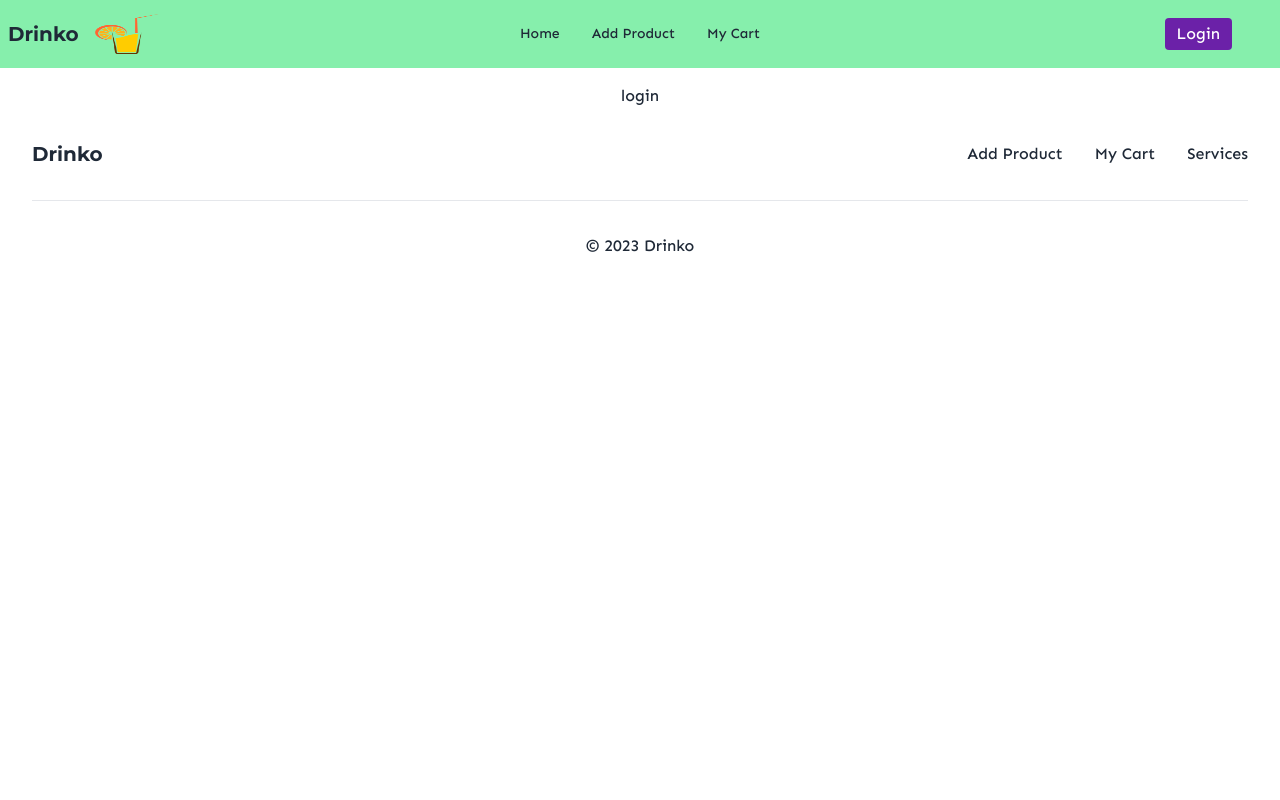
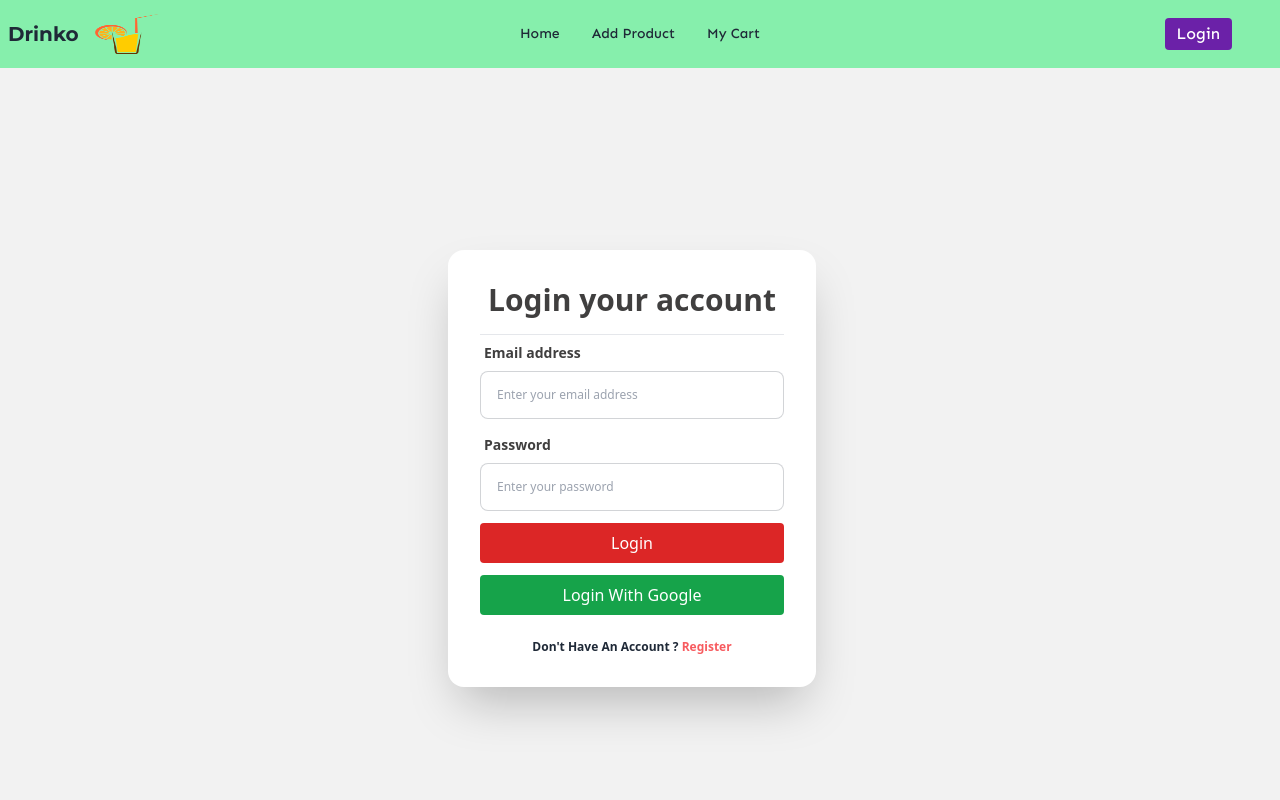
Before and after one commit to AsadFahimTEC/b8a10-brandshop-client-side, a React (Vite) app: page /login in a window 1280 px wide. Shown: the top 800 px of the page. Built offline with nearby package versions, Linux system fonts and the light colour scheme.

Commit message:
login page design finish and also login with google functionality added properly

```diff
--- a/package.json
+++ b/package.json
@@ -16,6 +16,7 @@
     "match-sorter": "^6.3.1",
     "react": "^18.2.0",
     "react-dom": "^18.2.0",
+    "react-hot-toast": "^2.4.1",
     "react-router-dom": "^6.17.0",
     "sort-by": "^1.2.0"
   },
--- /dev/null
+++ b/src/Hook/AuthProvider.jsx
@@ -0,0 +1,45 @@
+import { GoogleAuthProvider, createUserWithEmailAndPassword, signInWithEmailAndPassword, signInWithPopup } from "firebase/auth";
+import { createContext, useState } from "react";
+import auth from "../firebase/firebase.config";
+
+export const AuthContext = createContext(null);
+const googleProvider = new GoogleAuthProvider();
+
+const AuthProvider = ({children}) => {
+    const [user, setUser] = useState(null);
+    const [loading, setLoading] = useState(true);
+
+    const createUser = (email, password) =>{
+        setLoading(true);
+        return createUserWithEmailAndPassword(auth, email, password);
+    }
+
+    const googleSignIn = () =>{
+        setLoading(true);
+        return signInWithPopup(auth, googleProvider)
+    }
+
+    const signIn = (email, password) =>{
+        setLoading(true);
+        return signInWithEmailAndPassword(auth, email, password);
+    }
+
+
+
+  const authInfo ={
+    user,
+    loading,
+    createUser,
+    googleSignIn,
+    signIn
+
+  }
+
+    return (
+        <AuthContext.Provider value={authInfo}>
+            {children}
+        </AuthContext.Provider>
+    );
+};
+
+export default AuthProvider;
--- a/src/components/shared/Login.jsx
+++ b/src/components/shared/Login.jsx
@@ -1,11 +1,118 @@
+import { useContext } from "react";
+import { AuthContext } from "../../Hook/AuthProvider";
+import toast from "react-hot-toast";
+import { Link, useLocation, useNavigate } from "react-router-dom";
 
 
 const Login = () => {
-    return (
-        <div>
-            <h2 className="text-center mt-4 font-avenir">login</h2>
+    const {signIn, googleSignIn} = useContext(AuthContext)
+    const location = useLocation();
+    const navigate = useNavigate();
+    // console.log('location in the login page', location);
+
+    // google login
+    const handleGoogleLogin = () =>{
+        googleSignIn()
+        .then(result =>{
+            console.log(result.user);
+
+            // navigate after login
+            navigate(location?.state ?location.state : '/');
+            return toast.success('google login successfully');
+        })
+        .catch(error =>{
+            console.log(error);
+            return toast.error('password or email not match')
+        })
+
+    }
+
+    const handleLogin = (e) =>{
+        // access the form data
+        e.preventDefault();
+        const form = new FormData(e.currentTarget);
+        const email = form.get('email')
+        const password = form.get('password')
+        // console.log(name, photo, email, password);
+
+        // sign in a user
+        signIn(email, password)
+        .then(result =>{
+            console.log(result.user);
+            e.target.reset();
+
+            // navigate after login
+            navigate(location?.state ?location.state : '/');
+            return toast.success('user login successfully');
+        })
+        .catch(error =>{
+            console.log(error);
+            return toast.error('password or email not match')
+        })
+    }
+
+
+
+  return (
+    <div>
+      <div className="hero min-h-screen bg-base-200">
+        <div className="hero-content flex-col lg:flex-row-reverse">
+          <div className="text-center lg:text-left"></div>
+          <div className="card flex-shrink-0 w-full max-w-sm shadow-2xl bg-base-100">
+            <form onSubmit={handleLogin} className="card-body">
+              <div className="form-control">
+                <h1 className="text-3xl text-[#403F3F] text-center font-semibold">
+                  Login your account
+                </h1>
+                <hr className="mt-4" />
+                <label className="label">
+                  <span className="label-text text-[#403F3F] text-sm font-semibold">
+                    Email address
+                  </span>
+                </label>
+                <input
+                  type="email"
+                  placeholder="Enter your email address"
+                  name="email"
+                  className="input input-bordered text-[#9F9F9F] text-xs font-normal "
+                  required
+                />
+              </div>
+              <div className="form-control">
+                <label className="label">
+                  <span className="label-text text-[#403F3F] text-sm font-semibold">
+                    Password
+                  </span>
+                </label>
+                <input
+                  type="password"
+                  name="password"
+                  placeholder="Enter your password"
+                  className="input input-bordered text-[#9F9F9F] text-xs font-normal "
+                  required
+                />
+              </div>
+              <div className="form-control mt-1">
+                <button className="p-2 rounded bg-red-600 text-white">
+                  Login
+                </button>
+              </div>
+              <div className="form-control mt-1">
+                <button onClick={handleGoogleLogin} className="p-2 rounded bg-green-600 text-white">
+                  Login With Google
+                </button>
+              </div>
+              <p className="text-center font-semibold text-xs mt-4">
+                Don't Have An Account ?
+                <Link className="text-[#F75B5F]" to="/register"> Register
+                </Link>
+              </p>
+            </form>
+          </div>
         </div>
-    );
+      </div>
+    </div>
+  );
 };
 
 export default Login;
--- a/src/firebase/firebase.config.js
+++ b/src/firebase/firebase.config.js
@@ -2,7 +2,7 @@
 import { initializeApp } from "firebase/app";
 // TODO: Add SDKs for Firebase products that you want to use
 // https://firebase.google.com/docs/web/setup#available-libraries
-
+import { getAuth } from "firebase/auth";
 // Your web app's Firebase configuration
 const firebaseConfig = {
   apiKey: "AIzaSyApQ7LzjER16RMYTkbT6mFlG1Yf-QVzmrI",
@@ -15,4 +15,5 @@ const firebaseConfig = {
 
 // Initialize Firebase
 const app = initializeApp(firebaseConfig);
-export default app;
+const auth = getAuth(app);
+export default auth;
--- a/src/layout/Root.jsx
+++ b/src/layout/Root.jsx
@@ -1,12 +1,14 @@
 import { Outlet } from "react-router-dom";
 import Navbar from "../components/shared/Navbar";
 import Footer from "../components/shared/Footer";
+import { Toaster } from "react-hot-toast";
 
 
 const Root = () => {
     return (
         <div>
             <Navbar></Navbar>
+            <Toaster/>
            <Outlet></Outlet>
            <Footer></Footer>
         </div>
--- a/src/main.jsx
+++ b/src/main.jsx
@@ -7,11 +7,14 @@ import {
   RouterProvider,
 } from "react-router-dom";
 import router from './routes/routes';
+import AuthProvider from './Hook/AuthProvider';
 
 
 
 ReactDOM.createRoot(document.getElementById('root')).render(
   <React.StrictMode>
+    <AuthProvider>
     <RouterProvider router={router} />
+    </AuthProvider>
   </React.StrictMode>,
 )
```
Also changed, not shown: 1 other file (tests, documents, lock files or other folders).
